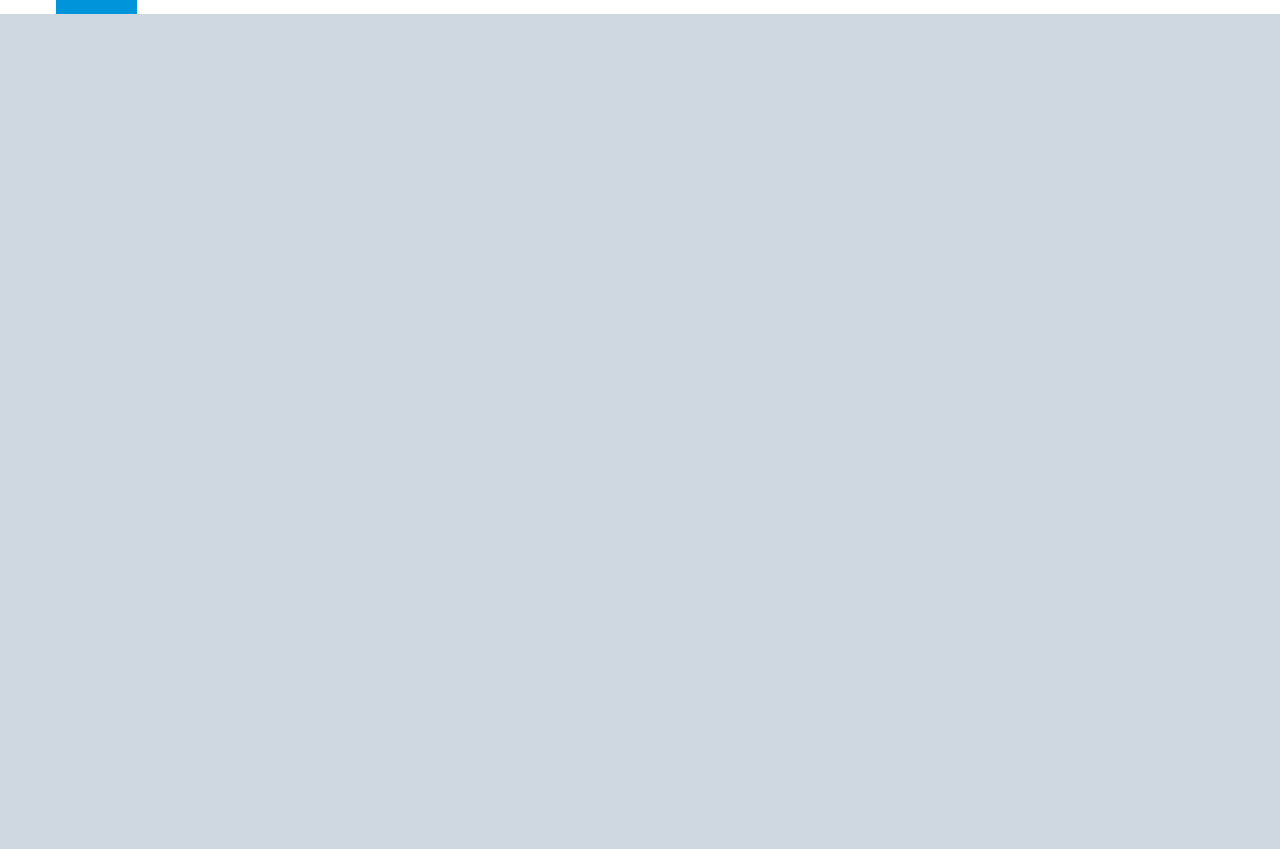
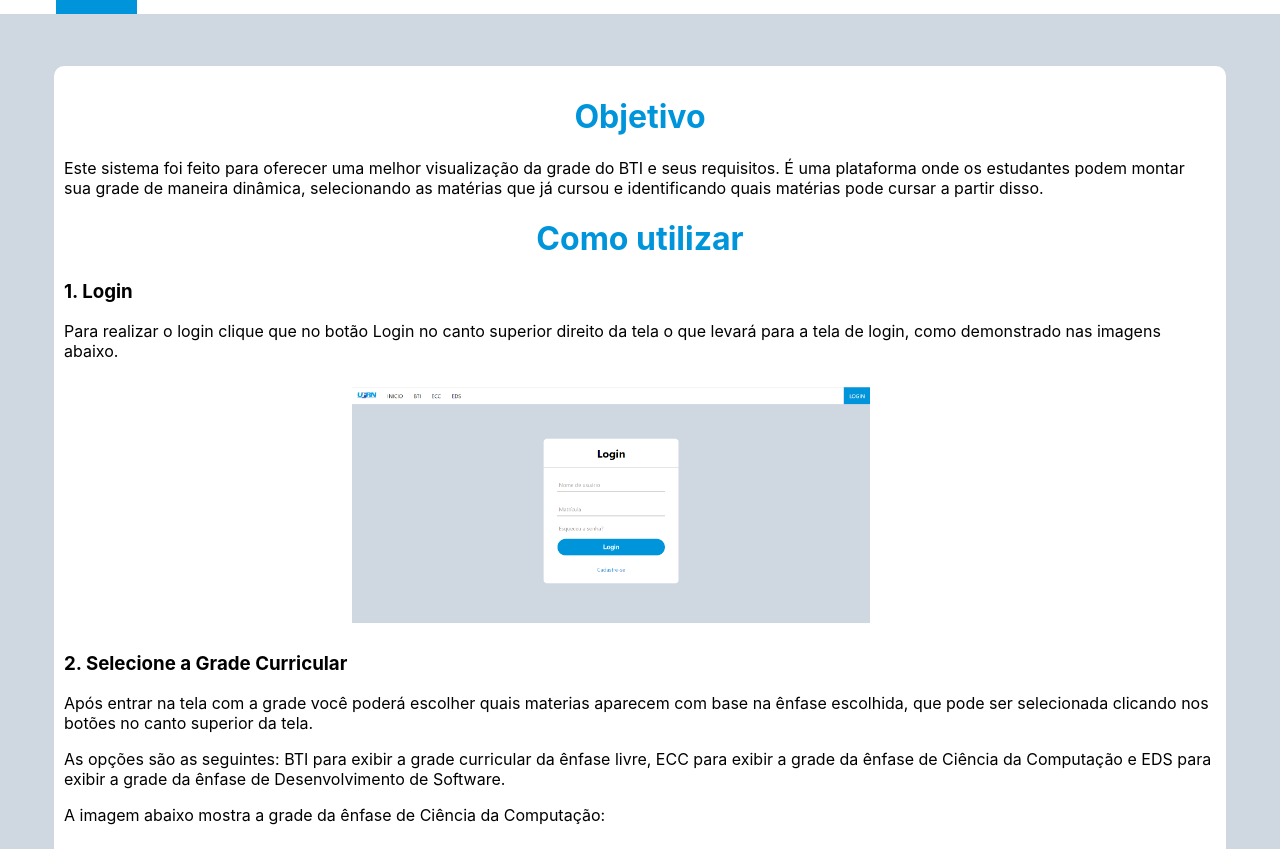
Before and after one commit to nandagb/Grade-Curricular-UFRN---BTI, a plain HTML site: page index.html in a window 1280 px wide. Shown: the part 34-883 px from the top of the page. Before the commit the page ends 800 px from the top, so only its background shows below. Drawn offline with Linux system fonts and the light colour scheme.

Commit message:
tela inicial com tutorial

```diff
--- a/estilo.css
+++ b/estilo.css
@@ -55,6 +55,7 @@ a.active{background-color:#0095db;color:white}
 
 .left{float:left!important}.right{float:right!important}
 .top,.bottom{position:fixed;width:100%;z-index:10}.top{top:0}.bottom{bottom:0}
+.center {margin: auto;width: 50%;padding: 10px;}
 
 .padding-small{padding:4px 8px!important}.padding{padding:8px 16px!important}.padding-large{padding:12px 24px!important}.padding-square{padding:15px!important}
 
@@ -84,3 +85,19 @@ a.active{background-color:#0095db;color:white}
     .hide-mobile{display:none!important}.mobile{display:block;width:100%!important}.navbar-item.mobile,.dropdown-hover.mobile,.dropdown-click.mobile{text-align:center}
     .dropdown-hover.mobile,.dropdown-hover.mobile .btn,.dropdown-hover.mobile .button,.dropdown-click.mobile,.dropdown-click.mobile .btn,.dropdown-click.mobile .button{width:100%}
 }
+
+h1{
+    text-align: center;
+}
+
+#tutorial{
+    width: 90%;
+    border-radius: 10px;
+
+}
+
+#img_index{
+    max-width: 90%;
+    max-height: 90%;
+    object-fit: contain;
+}
--- a/index.html
+++ b/index.html
@@ -38,6 +38,35 @@
 
 <div id="escurecer" class="menu_bg hide hide-default"></div>
 
+<div>
+  <div id="inv_block"></div>
+
+  <div id="tutorial" class="white center">
+    <h1 style="color:#0095db">Objetivo</h1>
+    <p>Este sistema foi feito para oferecer uma melhor visualização da grade do BTI e seus requisitos. É uma plataforma onde os estudantes podem montar sua grade de maneira dinâmica, selecionando as matérias que já cursou e identificando quais matérias pode cursar a partir disso.</p>
+    <h1 style="color:#0095db">Como utilizar</h1>
+
+
+    <h3>1. Login</h2>
+    <p> Para realizar o login clique que no botão Login no canto superior direito da tela o que levará para a tela de login, como demonstrado nas imagens abaixo.</p>
+    <div class="center"><img id="img_index" src="imagens/tela-login.png"></div>
+
+    <h3>2. Selecione a Grade Curricular</h2>
+    <p>Após entrar na tela com a grade você poderá escolher quais materias aparecem com base na ênfase escolhida, que pode ser selecionada clicando nos botões no canto superior da tela.</p>
+    <p>As opções são as seguintes: BTI para exibir a grade curricular da ênfase livre, ECC para exibir a grade da ênfase de Ciência da Computação e EDS para exibir a grade da ênfase de Desenvolvimento de Software. </p>
+    <p>A imagem abaixo mostra a grade da ênfase de Ciência da Computação:</p>
+    <div class="center"><img id="img_index" src="imagens/tela-ecc.png"></div>
+
+    <h3>3. Selecione as disciplinas cursadas</h2>
+    <p>Ao selecionar uma disciplina, esta ficará rosa, indicando que já foi cursada, e as disciplinas que você poderá cursar aparecerão em azul.</p>
+    <p>Abaixo temos um exemplo de um estudando que cursou as disciplinas Matemática Elementar e Pensamento Computacional, que estão em rosa, e o site mostra as disciplinas Fundamentos Matemáticos da Computação I, Introdução à Técnicas de Programação e Vetores e Geometria Analítica, que podem ser cursadas no semestre seguinte, em azul.</p>
+    <div class="center"><img id="img_index" src="imagens/funcionamento-2.png"></div>
+  </div>
+
+  <div id="inv_block"></div>
+
+</div>
+
 <script>
 
 <!-- Usada para habilitar o menu em tela pequena quando clicado no botão -->
```
Also changed, not shown: imagens/funcionamento-2.png (added), imagens/tela-bti.png (added), imagens/tela-ecc.png (added), imagens/tela-login.png (added), 4 other files.
